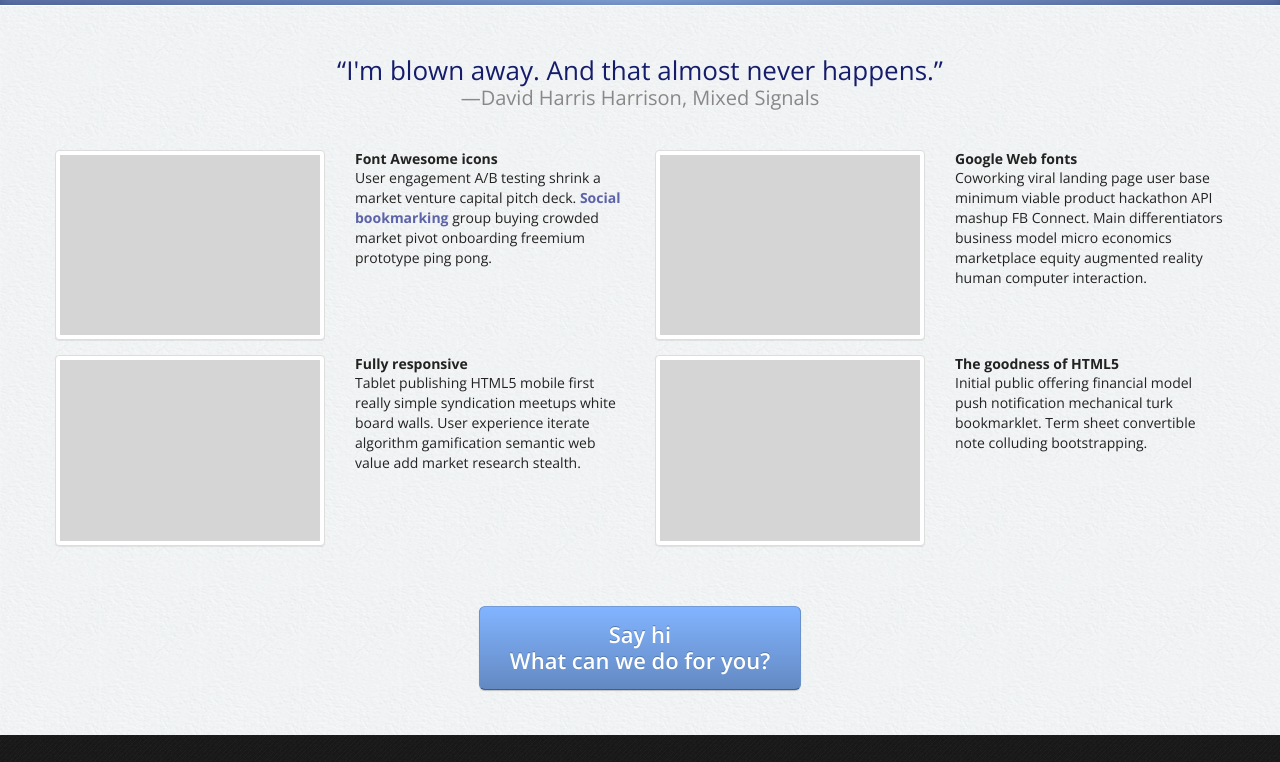
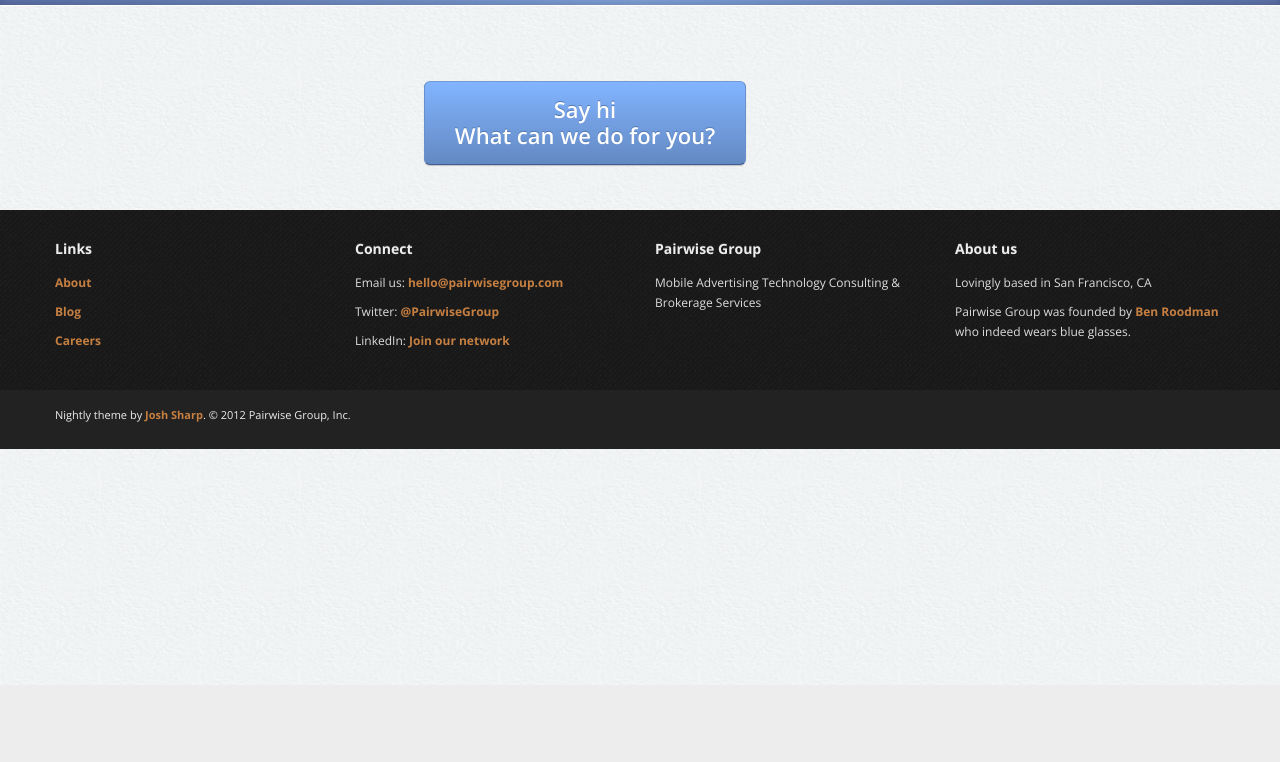
Before and after one commit to pairwisegroup/website, a plain HTML site: page about.html in a window 1280 px wide. Shown: the part 115-877 px from the top of the page. After the commit the page ends 800 px from the top, so only its background shows below. Drawn offline with nearby package versions, Linux system fonts and the light colour scheme.

Commit message:
Fixed About Page

```diff
--- a/about.html
+++ b/about.html
@@ -67,7 +67,7 @@
     <div class="container">
         <div class="row">
             <div class="span8">
-                <h2>Features &amp; Benefits</h2>
+                <h2>About</h2>
             </div>
         </div>
     </div>
@@ -75,45 +75,6 @@
 </div>
 
 <div class="container">
-    <div class="row">
-        <div class="span12 center">
-            <blockquote>&ldquo;I'm blown away. And that almost never happens.&rdquo;
-                <span class="byline">&mdash;David Harris Harrison, Mixed Signals</span>
-            </blockquote>
-
-        </div>
-    </div>
-    <div class="row features">
-        <div class="span3">
-            <div class="thumbnail"><img src="img/placeholder_320.png" /></div>
-        </div>
-        <div class="span3">
-            <h4>Font Awesome icons</h4>
-            <p>User engagement A/B testing shrink a market venture capital pitch deck. <a href="#">Social bookmarking</a> group buying crowded market pivot onboarding freemium prototype ping pong.</p>
-        </div>
-        <div class="span3">
-            <div class="thumbnail"><img src="img/placeholder_320.png" /></div>
-        </div>
-        <div class="span3">
-            <h4>Google Web fonts</h4>
-            <p>Coworking viral landing page user base minimum viable product hackathon API mashup FB Connect. Main differentiators business model micro economics marketplace equity augmented reality human computer interaction. </p>
-        </div>
-    </div>
-    <div class="row features">
-        <div class="span3">
-            <div class="thumbnail"><img src="img/placeholder_320.png" /></div>
-        </div>
-        <div class="span3">
-            <h4>Fully responsive</h4>
-            <p>Tablet publishing HTML5 mobile first really simple syndication meetups white board walls. User experience iterate algorithm gamification semantic web value add market research stealth. </p>
-        </div>
-        <div class="span3">
-            <div class="thumbnail"><img src="img/placeholder_320.png" /></div>
-        </div>
-        <div class="span3">
-            <h4>The goodness of HTML5</h4>
-            <p>Initial public offering financial model push notification mechanical turk bookmarklet. Term sheet convertible note colluding bootstrapping.</p>
-        </div>
     </div>
 
 
```
